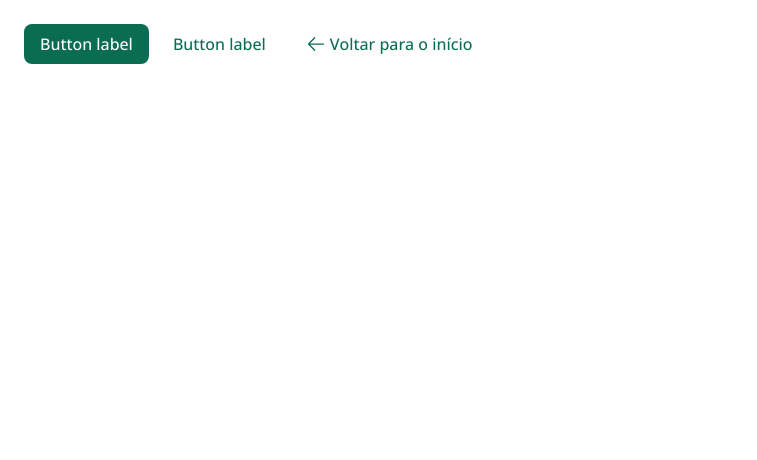
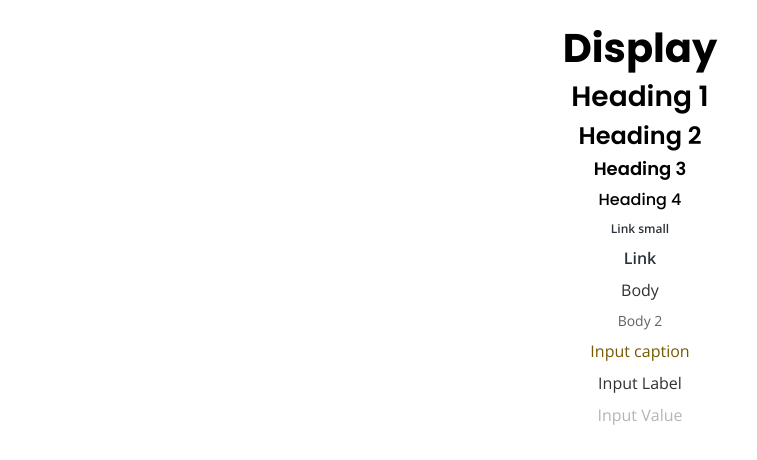
Before and after one commit to 1Jeferson/onboard, a React (Vite) app: page /auth/login in a window 1280 px wide. Shown: the top 460 px of the page, without its empty margins (0-757 px from the left). Built offline with nearby package versions, Linux system fonts and the light colour scheme.

Commit message:
feat: Added typography variants

```diff
--- a/src/app/modules/auth/login.page.tsx
+++ b/src/app/modules/auth/login.page.tsx
@@ -1,14 +1,25 @@
-import { Button } from '../../../atomic/atm.button';
-import { LinkButton } from '../../../atomic/atm.link-button';
+import { InputCaption, InputLabel, InputValue, Link, Text } from '@/atomic/atm.typography';
 
 const LoginPage = () => {
   return (
-    <div className='flex gap-2 p-small'>
-      <Button variant='primary'>Button label</Button>
-      <Button variant='link'>Button label</Button>
-      <LinkButton variant='link' path='/auth/login' iconName='arrowBack'>
-        Voltar para o início
-      </LinkButton>
+    <div className='flex flex-col justify-center items-center gap-2 p-small'>
+      <Text variant='display'>Display</Text>
+      <Text variant='h1'>Heading 1</Text>
+      <Text variant='h2'>Heading 2</Text>
+      <Text variant='h3'>Heading 3</Text>
+      <Text variant='h4'>Heading 4</Text>
+      <Link variant='linkSmall' href='/'>
+        Link small
+      </Link>
+      <Link href='/auth/login' variant='link'>
+        Link
+      </Link>
+      <Text variant='b1'>Body</Text>
+      <Text variant='b2'>Body 2</Text>
+
+      <InputCaption>Input caption</InputCaption>
+      <InputLabel>Input Label</InputLabel>
+      <InputValue>Input Value</InputValue>
     </div>
   );
 };
--- /dev/null
+++ b/src/atomic/atm.typography/index.ts
@@ -0,0 +1,3 @@
+import { Text, InputCaption, InputLabel, InputValue, Link } from './typegraphy.component';
+
+export { InputCaption, InputLabel, InputValue, Link, Text };
--- /dev/null
+++ b/src/atomic/atm.typography/typegraphy.component.style.ts
@@ -0,0 +1,32 @@
+import { tv, VariantProps } from 'tailwind-variants';
+
+export const typographyStyle = tv({
+  base: 'font-primary leading-[120%]',
+  variants: {
+    variant: {
+      display: 'font-bold text-xx-large',
+      h1: 'font-semibold text-x-large',
+      h2: 'font-semibold text-large',
+      h3: 'font-semibold text-medium',
+      h4: 'font-medium text-small leading-[150%]',
+      b1: 'font-regular font-secondary text-small text-gray-x-dark leading-[150%]',
+      b2: 'font-regular font-secondary !text-x-small leading-[150%] text-gray-dark',
+      link: 'font-secondary font-semibold text-x-small leading-[150%] text-cta-dark',
+      linkSmall: 'font-secondary font-semibold !text-xx-small leading-[150%] text-cta-dark',
+    },
+  },
+});
+
+export const input = tv({
+  base: 'font-secondary text-small leading-[150%]',
+  variants: {
+    type: {
+      label: 'text-gray-x-dark ',
+      value: 'text-gray-medium ',
+      caption: 'text-feedback-warning-dark ',
+    },
+  },
+});
+
+export type TypographyVariants = VariantProps<typeof typographyStyle>['variant'];
+export type InputVariants = VariantProps<typeof input>;
--- /dev/null
+++ b/src/atomic/atm.typography/typegraphy.component.tsx
@@ -0,0 +1,44 @@
+import { ElementType, ReactNode } from 'react';
+import { input, typographyStyle, TypographyVariants } from './typegraphy.component.style';
+
+interface TextProps {
+  variant: TypographyVariants;
+  children: ReactNode;
+  className?: string;
+  as?: ElementType;
+}
+
+interface LinkProps extends TextProps {
+  href?: string;
+  target?: string;
+  rel?: string;
+}
+
+interface InputProps {
+  className?: string;
+  children: ReactNode;
+}
+
+export const Text = ({ as: Component = 'p', variant, className = '', children }: TextProps) => {
+  return <Component className={`${className} ${typographyStyle({ variant })}`}>{children}</Component>;
+};
+
+export const Link = ({ as: Component = 'a', variant, className = '', href, target, rel, children }: LinkProps) => {
+  return (
+    <Component href={href} target={target} rel={rel} className={`${typographyStyle({ variant })} ${className}`}>
+      {children}
+    </Component>
+  );
+};
+
+export const InputLabel = ({ className = '', children }: InputProps) => (
+  <label className={`${input({ type: 'label' })} ${className}`}>{children}</label>
+);
+
+export const InputValue = ({ className = '', children }: InputProps) => (
+  <label className={`${input({ type: 'value' })} ${className}`}>{children}</label>
+);
+
+export const InputCaption = ({ className = '', children }: InputProps) => (
+  <span className={`${input({ type: 'caption' })} ${className}`}>{children}</span>
+);
--- a/src/index.css
+++ b/src/index.css
@@ -43,6 +43,7 @@
   --color-feedback-error-x-dark: #450f0d;
 
   --color-cta-medium: #a3da58;
+  --color-cta-dark: #2a333b;
 
   --spacing-xx-small: 8px;
   --spacing-x-small: 16px;
@@ -51,14 +52,15 @@
   --spacing-large: 40px;
   --spacing-xxlarge: 100px;
 
-  --font-family-primary: 'Poppins', sans-serif;
-  --font-family-secondary: 'Open Sans', sans-serif;
+  --font-primary: 'Poppins', sans-serif;
+  --font-secondary: 'Open Sans', sans-serif;
 
   --font-weight-regular: 400;
   --font-weight-medium: 500;
   --font-weight-semibold: 600;
   --font-weight-bold: 700;
 
+  --text-xx-small: 12px;
   --text-x-small: 14px;
   --text-small: 16px;
   --text-medium: 18px;
```
Also changed, not shown: 1 other file (tests, documents, lock files or other folders).
